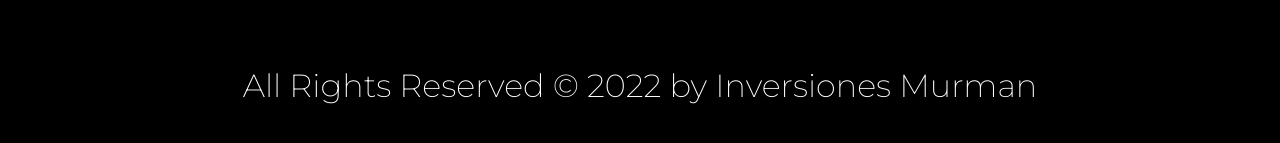
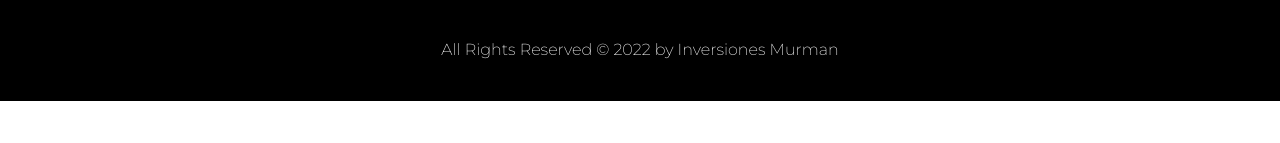
Before and after one commit to murman22/cmurman, a website: page index.html in a window 1280 px wide. Shown: the part 8563-8706 px from the top of the page. After the commit the page ends 8664 px from the top, so only its background shows below. Drawn offline with nearby package versions, Linux system fonts and the light colour scheme.

Commit message:
mob-update-2
fixed all right reserved sizing

```diff
--- a/index.html
+++ b/index.html
@@ -224,7 +224,7 @@
             </div>
         </div>
         <div class="row py-3">
-            <h5 class="font-100 bigger">All Rights Reserved © 2022 by Inversiones Murman</h5>
+            <h5 class="font-100 smoller">All Rights Reserved © 2022 by Inversiones Murman</h5>
         </div>
     </footer>
 </body>
--- a/scss/styles.scss
+++ b/scss/styles.scss
@@ -577,9 +577,12 @@
 .bigger {
     font-size: 2rem; }
 
-  .mediumer {
+.mediumer {
     font-size: 1.5rem; }
 
+.smoller{
+    font-size: 1rem;
+}
 .mfplan{
     display: flex;
     width: 600px;
```
Also changed, not shown: css/styles.css.
